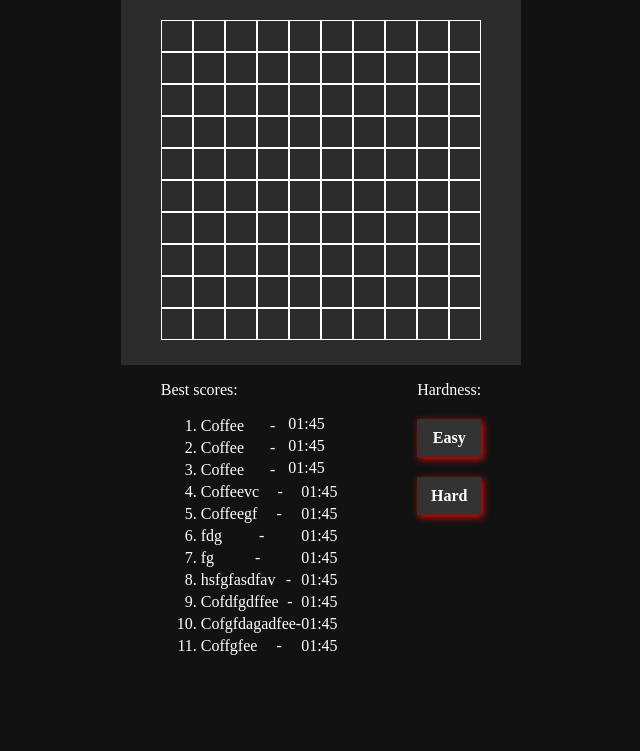
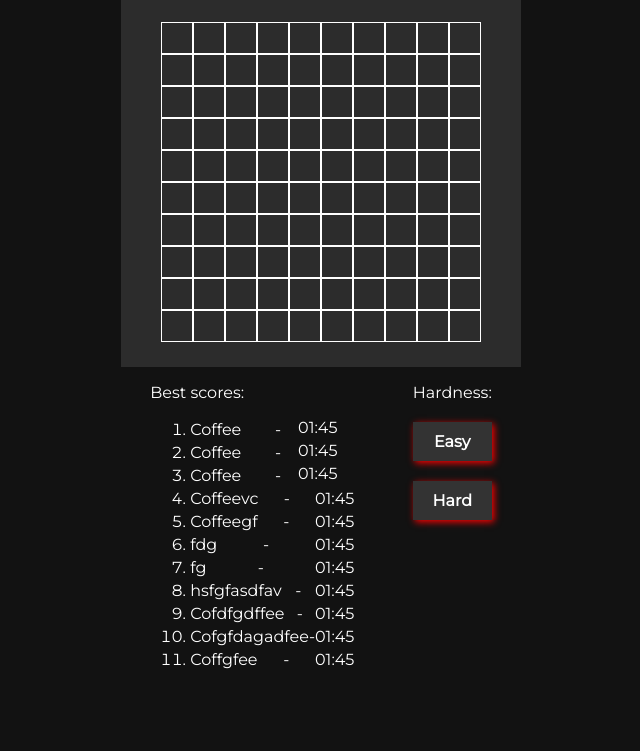
Before and after one commit to vluv99/MineSweeperUniProject, a plain HTML site: page index.html in a window 1280 px wide. Shown: the part 131-882 px from the top of the page, without its empty margins (327-967 px from the left). Drawn offline with Linux system fonts and the light colour scheme.

Commit message:
added font

```diff
--- a/index.html
+++ b/index.html
@@ -3,6 +3,8 @@
 <head>
     <meta charset="UTF-8">
     <title>Minesweeper</title>
+    <link rel="preconnect" href="https://fonts.gstatic.com">
+    <link href="https://fonts.googleapis.com/css2?family=Montserrat&display=swap" rel="stylesheet">
     <link rel="stylesheet" href="styles.css">
 </head>
 <body>
--- a/styles.css
+++ b/styles.css
@@ -10,6 +10,7 @@
 body {
     background-color: var(--background-color);
     color: var(--text-on-background);
+    font-family: 'Montserrat', sans-serif;
     margin: 5% 35%;
     min-width: 400px; /*TODO: fix, to it matches the number of buxes rather than fixed num*/
 }
```
